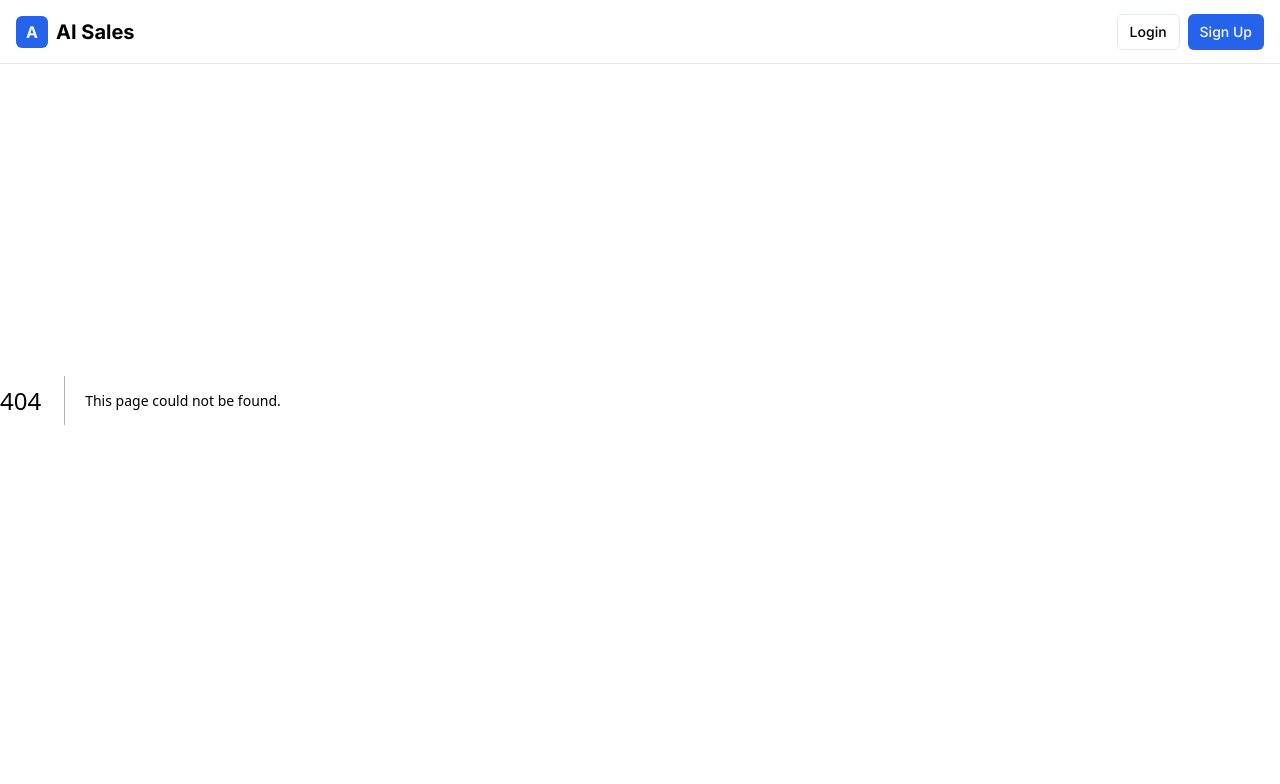
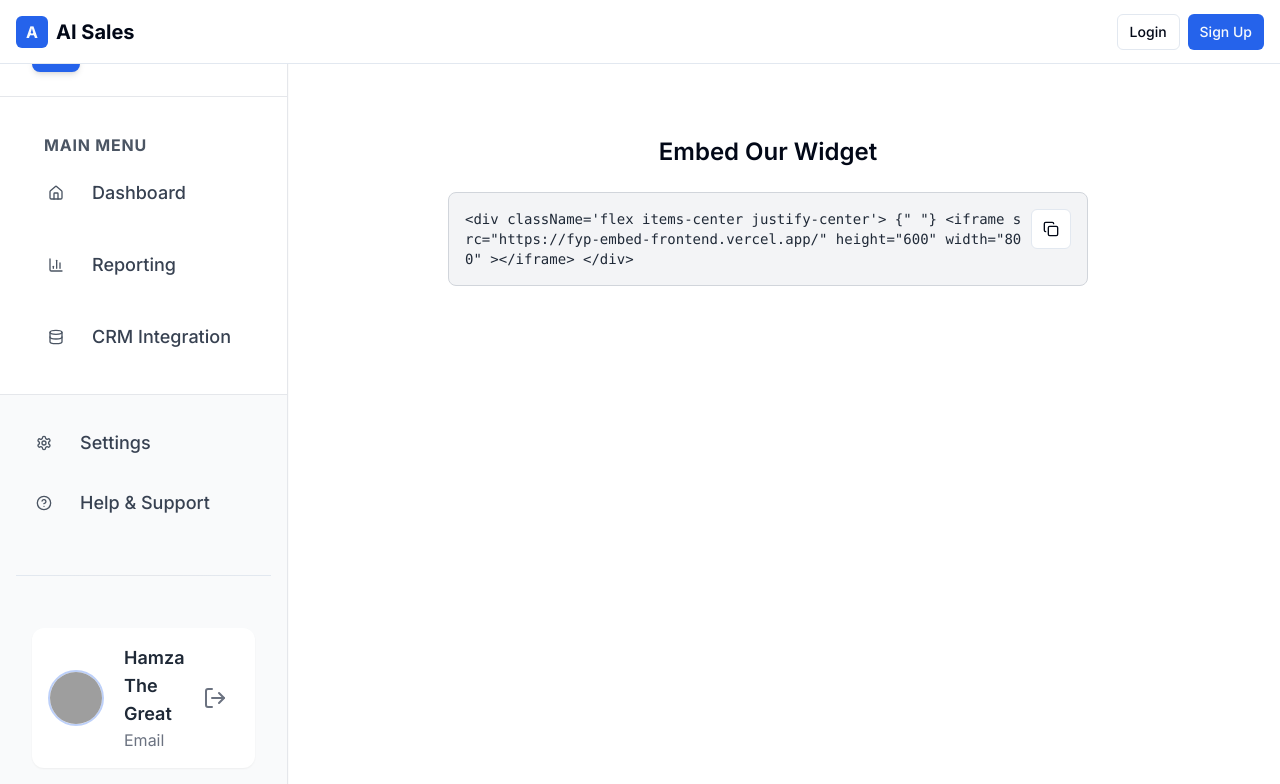
Before and after one commit to l1ak1l/AI-Sales-Automation-Front-end, a Next.js app: page /chatbot-embed in a window 1280 px wide. Before the commit this address had no page. Shown: the top 784 px of the page. Built offline with nearby package versions, Linux system fonts and the light colour scheme; grey boxes are pictures that could not be loaded.

Commit message:
added chatbot-embed

```diff
--- /dev/null
+++ b/app/chatbot-embed/page.tsx
@@ -0,0 +1,48 @@
+'use client';
+
+import { useState } from 'react';
+import { Button } from '@/components/ui/button';
+import { Copy } from 'lucide-react';
+import { DashboardLayout } from '@/components/dashboard-layout';
+
+export default function EmbedPage() {
+  const iframeCode = `<div className='flex items-center justify-center'>
+        {" "}
+        <iframe
+  src="https://fyp-embed-frontend.vercel.app/"
+  height="600"
+          width="800"
+
+        ></iframe>
+      </div>`;
+  const [copied, setCopied] = useState(false);
+
+  const handleCopy = async () => {
+    await navigator.clipboard.writeText(iframeCode);
+    setCopied(true);
+    setTimeout(() => setCopied(false), 2000);
+  };
+
+  return (
+
+
+<DashboardLayout>
+    <div className="max-w-2xl mx-auto py-20 px-4">
+      <h1 className="text-2xl font-semibold mb-6 text-center">Embed Our Widget</h1>
+
+      <div className="flex items-start bg-gray-100 rounded-lg p-4 border border-gray-300">
+        <code className="text-sm text-gray-800 overflow-auto break-all w-full">
+          {iframeCode}
+        </code>
+        <Button onClick={handleCopy} variant="outline" size="icon" className="ml-2 shrink-0">
+          <Copy className="w-4 h-4" />
+        </Button>
+      </div>
+
+      {copied && <p className="text-green-600 text-sm mt-2 text-center">Copied to clipboard!</p>}
+    </div>
+
+
+  </DashboardLayout>
+  );
+}
--- a/app/voice-demo/page.tsx
+++ b/app/voice-demo/page.tsx
@@ -4,7 +4,6 @@
 import { useState, useRef, useEffect } from 'react'
 import { motion } from 'framer-motion'
 import { Button } from "@/components/ui/button"
-import { Navbar } from "@/components/navbar"
 
 export default function VoiceDemoPage() {
   const [isListening, setIsListening] = useState(false)
@@ -110,9 +109,8 @@ export default function VoiceDemoPage() {
 
   return (
     <div className="w-full min-h-screen bg-[#f8f8f8] flex flex-col">
-      <Navbar />
-      <main className="flex-grow flex flex-col items-center justify-center p-4">
-        <div className="w-full max-w-2xl">
+      <main className="flex-grow flex flex-col items-center justify-center pt-24 ">
+        <div className="w-full max-w-2xl ">
           <motion.div
             className="w-64 h-64 mx-auto mb-8 rounded-full bg-gradient-to-r from-blue-400 to-purple-500"
             animate={{
@@ -122,7 +120,7 @@ export default function VoiceDemoPage() {
             transition={{
               duration: 1.5,
               repeat: isListening ? Infinity : 0,
-              repeatType: 'reverse',
+              repeatType: 'reverse'
             }}
           />
           <div
--- a/components/dashboard-sidebar.tsx
+++ b/components/dashboard-sidebar.tsx
@@ -62,6 +62,12 @@ export function DashboardSidebar() {
       icon: Headphones,
       href: "/sales-agent",
       isActive: pathname === "/sales-agent",
+    },
+    {
+      title: "Chabot Embed",
+      icon: Headphones,
+      href: "/chatbot-embed",
+      isActive: pathname === "/chatbot-embed",
     },
   ]
 
```
Also changed, not shown: app/voice-demo-onboard/page.tsx (added).
